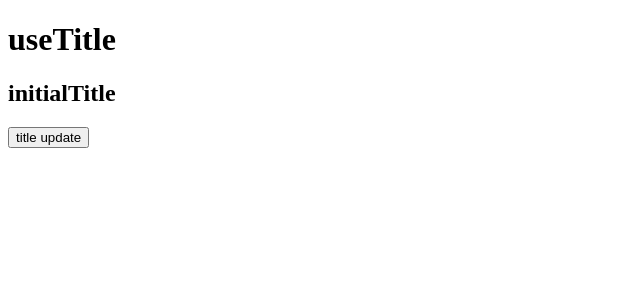
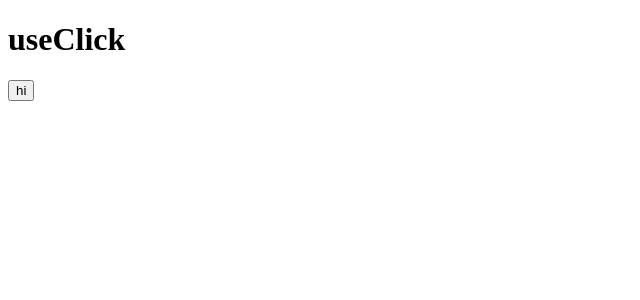
Before and after one commit to H-server/hooks-practice, a React (Create React App) app: page / in a window 1280 px wide. Shown: the top 300 px of the page, without its empty margins (0-640 px from the left). Built offline with nearby package versions, Linux system fonts and the light colour scheme.

Commit message:
useClick

```diff
--- a/src/App.js
+++ b/src/App.js
@@ -1,26 +1,27 @@
-import { useState, useEffect } from "react";
+import { useState, useEffect, useRef } from "react";
 
-const useTitle = (initialTitle) => {
-  const [title, setTitle] = useState(initialTitle);
-
+const useClick = (onClick) => {
+  const element = useRef();
   useEffect(() => {
-    document.title = title;
-  }, [title])
-
-  return [title, setTitle];
+    if(element.current){
+      element.current.addEventListener('click', onClick);
+    return () => {
+      element.current.removeEventListener('click', onClick);
+    }
+  }
+}, [])
+  return element;
 }
 
 function App() {
-  const [title, setTitle] = useTitle("initialTitle");
-  const handleButtonClick =  () => {
-    setTitle("newTitle");
+  const sayHello = () => {
+    console.log("hello")
   }
-
+  const hello = useClick(sayHello);
   return (
     <div>
-      <h1>useTitle</h1>
-      <h2>{title}</h2>
-      <button onClick={handleButtonClick}>title update</button>
+      <h1>useClick</h1>
+      <button ref={hello}>hi</button>
     </div>
   );
 }
```
Also changed, not shown: src/useTitle.js (added, +11 -0 lines).
